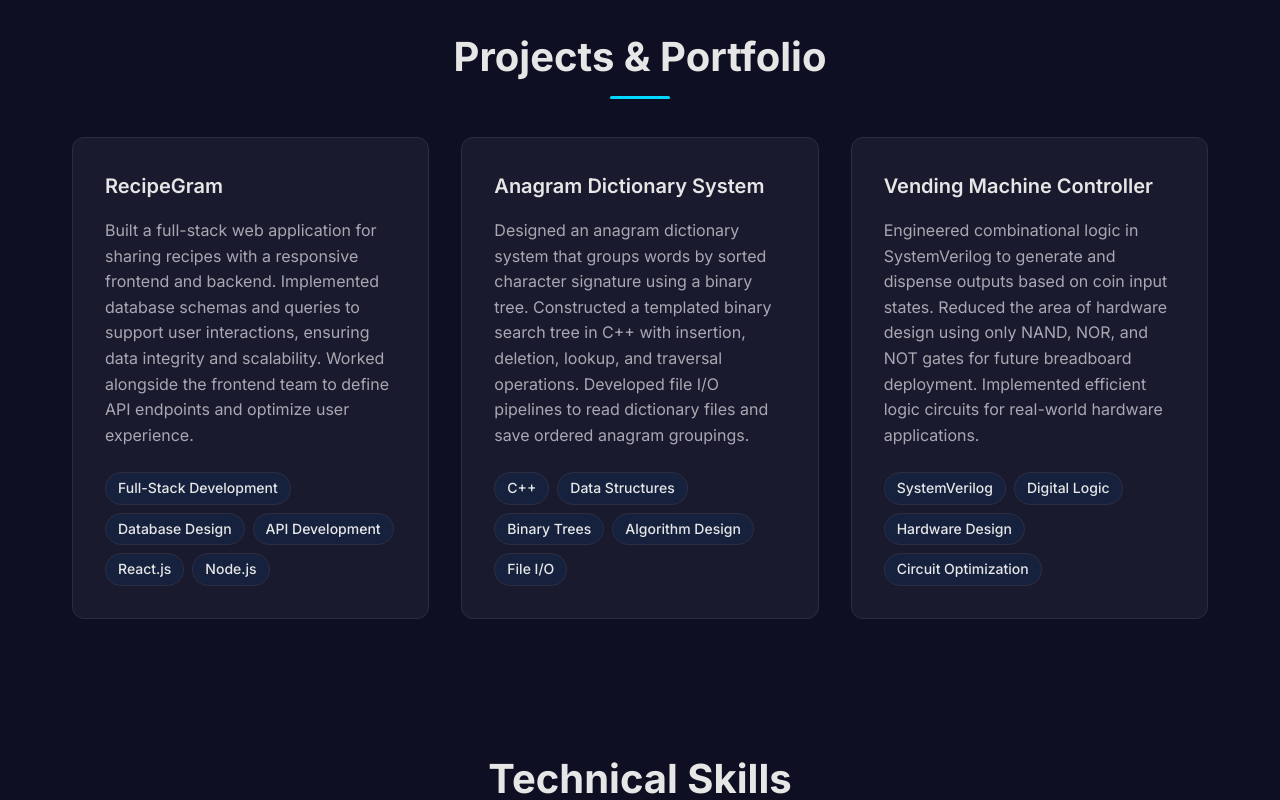
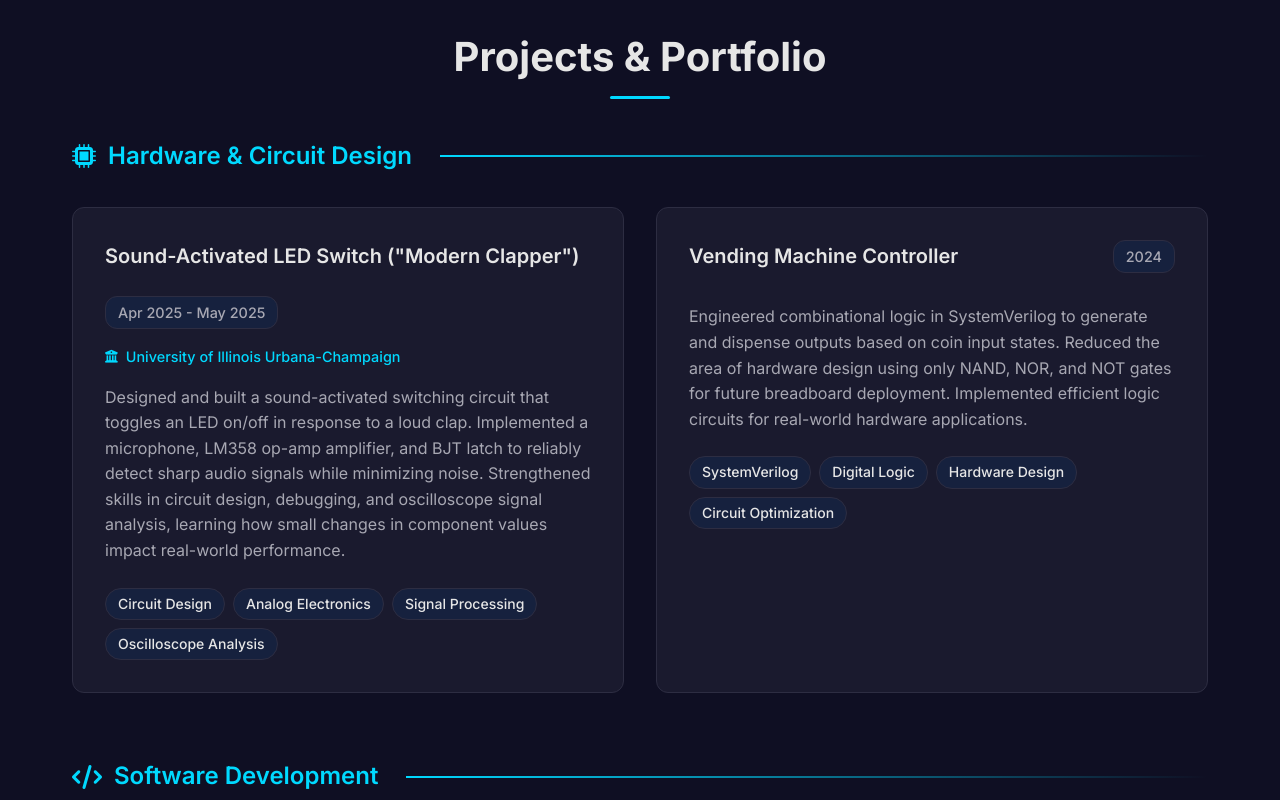
Before and after one commit to rokohli/Portfolio, a Next.js app: page / in a window 1280 px wide. Shown: the part 2940-3740 px from the top of the page. Built offline with nearby package versions, Linux system fonts and the light colour scheme.

Commit message:
updated README and added project

```diff
--- a/pages/index.tsx
+++ b/pages/index.tsx
@@ -200,37 +200,91 @@ const EducationSection = () => {
 const ProjectsSection = () => {
   const projects = [
     {
+      title: "Sound-Activated LED Switch (\"Modern Clapper\")",
+      date: "Apr 2025 - May 2025",
+      association: "University of Illinois Urbana-Champaign",
+      description: "Designed and built a sound-activated switching circuit that toggles an LED on/off in response to a loud clap. Implemented a microphone, LM358 op-amp amplifier, and BJT latch to reliably detect sharp audio signals while minimizing noise. Strengthened skills in circuit design, debugging, and oscilloscope signal analysis, learning how small changes in component values impact real-world performance.",
+      techStack: ["Circuit Design", "Analog Electronics", "Signal Processing", "Oscilloscope Analysis"],
+      category: "Hardware"
+    },
+    {
       title: "RecipeGram",
+      date: "2024",
       description: "Built a full-stack web application for sharing recipes with a responsive frontend and backend. Implemented database schemas and queries to support user interactions, ensuring data integrity and scalability. Worked alongside the frontend team to define API endpoints and optimize user experience.",
-      techStack: ["Full-Stack Development", "Database Design", "API Development", "React.js", "Node.js"]
+      techStack: ["Full-Stack Development", "Database Design", "API Development", "React.js", "Node.js"],
+      category: "Software"
     },
     {
       title: "Anagram Dictionary System",
+      date: "2024",
       description: "Designed an anagram dictionary system that groups words by sorted character signature using a binary tree. Constructed a templated binary search tree in C++ with insertion, deletion, lookup, and traversal operations. Developed file I/O pipelines to read dictionary files and save ordered anagram groupings.",
-      techStack: ["C++", "Data Structures", "Binary Trees", "Algorithm Design", "File I/O"]
+      techStack: ["C++", "Data Structures", "Binary Trees", "Algorithm Design", "File I/O"],
+      category: "Software"
     },
     {
       title: "Vending Machine Controller",
+      date: "2024",
       description: "Engineered combinational logic in SystemVerilog to generate and dispense outputs based on coin input states. Reduced the area of hardware design using only NAND, NOR, and NOT gates for future breadboard deployment. Implemented efficient logic circuits for real-world hardware applications.",
-      techStack: ["SystemVerilog", "Digital Logic", "Hardware Design", "Circuit Optimization"]
+      techStack: ["SystemVerilog", "Digital Logic", "Hardware Design", "Circuit Optimization"],
+      category: "Hardware"
     }
   ];
+
+  // Group projects by category
+  const softwareProjects = projects.filter(p => p.category === "Software");
+  const hardwareProjects = projects.filter(p => p.category === "Hardware");
+
+  const ProjectCard = ({ project, index }: { project: any; index: number }) => (
+    <div key={index} className="project-card fade-in">
+      <div className="project-header">
+        <h3 className="project-title">{project.title}</h3>
+        {project.date && (
+          <span className="project-date">{project.date}</span>
+        )}
+      </div>
+      {project.association && (
+        <p className="project-association">
+          <i className="fas fa-university"></i>
+          {project.association}
+        </p>
+      )}
+      <p className="project-description">{project.description}</p>
+      <div className="tech-stack">
+        {project.techStack.map((tech: string, i: number) => (
+          <span key={i} className="tech-tag">{tech}</span>
+        ))}
+      </div>
+    </div>
+  );
 
   return (
     <section id="projects" className="section">
       <h2 className="section-title fade-in">Projects & Portfolio</h2>
-      <div className="projects-grid">
-        {projects.map((project, index) => (
-          <div key={index} className="project-card fade-in">
-            <h3 className="project-title">{project.title}</h3>
-            <p className="project-description">{project.description}</p>
-            <div className="tech-stack">
-              {project.techStack.map((tech, i) => (
-                <span key={i} className="tech-tag">{tech}</span>
-              ))}
-            </div>
-          </div>
-        ))}
+
+      {/* Hardware Projects */}
+      <div className="project-category fade-in">
+        <h3 className="category-title">
+          <i className="fas fa-microchip"></i>
+          Hardware & Circuit Design
+        </h3>
+        <div className="projects-grid">
+          {hardwareProjects.map((project, index) => (
+            <ProjectCard key={`hardware-${index}`} project={project} index={index} />
+          ))}
+        </div>
+      </div>
+
+      {/* Software Projects */}
+      <div className="project-category fade-in">
+        <h3 className="category-title">
+          <i className="fas fa-code"></i>
+          Software Development
+        </h3>
+        <div className="projects-grid">
+          {softwareProjects.map((project, index) => (
+            <ProjectCard key={`software-${index}`} project={project} index={index} />
+          ))}
+        </div>
       </div>
     </section>
   );
--- a/styles/globals.css
+++ b/styles/globals.css
@@ -396,6 +396,7 @@ body {
 }
 
 /* Projects Section */
+
 .projects-grid {
   display: grid;
   grid-template-columns: repeat(auto-fit, minmax(350px, 1fr));
@@ -444,6 +445,101 @@ body {
 .project-description {
   color: var(--text-secondary);
   margin-bottom: 1.5rem;
+}
+/* Additional CSS to add to your styles/globals.css file */
+
+/* Project Categories */
+.project-category {
+  margin-bottom: 4rem;
+}
+
+.category-title {
+  font-size: 1.5rem;
+  font-weight: 600;
+  color: var(--accent);
+  margin-bottom: 2rem;
+  display: flex;
+  align-items: center;
+  gap: 0.75rem;
+  position: relative;
+}
+
+.category-title::after {
+  content: '';
+  flex: 1;
+  height: 2px;
+  background: linear-gradient(90deg, var(--accent) 0%, transparent 100%);
+  margin-left: 1rem;
+}
+
+/* Enhanced Project Cards */
+.project-header {
+  display: flex;
+  justify-content: space-between;
+  align-items: flex-start;
+  margin-bottom: 1rem;
+  flex-wrap: wrap;
+  gap: 0.5rem;
+}
+
+.project-date {
+  color: var(--text-secondary);
+  font-size: 0.9rem;
+  font-weight: 500;
+  white-space: nowrap;
+  background: var(--bg-tertiary);
+  padding: 0.25rem 0.75rem;
+  border-radius: 12px;
+  border: 1px solid var(--border);
+}
+
+.project-association {
+  color: var(--accent);
+  font-size: 0.9rem;
+  font-weight: 500;
+  margin-bottom: 1rem;
+  display: flex;
+  align-items: center;
+  gap: 0.5rem;
+}
+
+.project-association i {
+  font-size: 0.8rem;
+}
+
+/* Hardware vs Software differentiation */
+.project-card[data-category="hardware"]::before {
+  background: linear-gradient(90deg, #ff6b6b 0%, #ffd93d 100%);
+}
+
+.project-card[data-category="software"]::before {
+  background: linear-gradient(90deg, var(--accent) 0%, var(--success) 100%);
+}
+
+/* Responsive adjustments */
+@media (max-width: 768px) {
+  .project-header {
+    flex-direction: column;
+    align-items: flex-start;
+    gap: 0.75rem;
+  }
+
+  .project-date {
+    align-self: flex-start;
+  }
+
+  .category-title {
+    font-size: 1.25rem;
+    margin-bottom: 1.5rem;
+  }
+
+  .category-title::after {
+    display: none;
+  }
+
+  .project-category {
+    margin-bottom: 3rem;
+  }
 }
 
 /* Skills Section */
```
Also changed, not shown: 1 other file (tests, documents, lock files or other folders).
